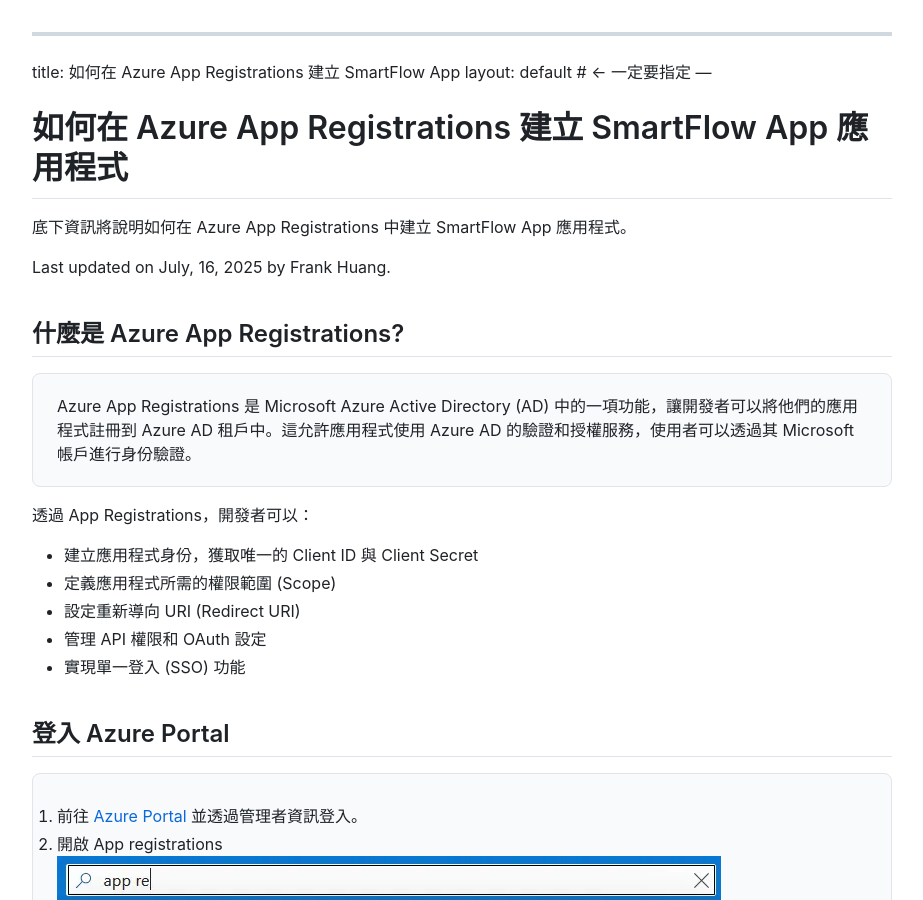
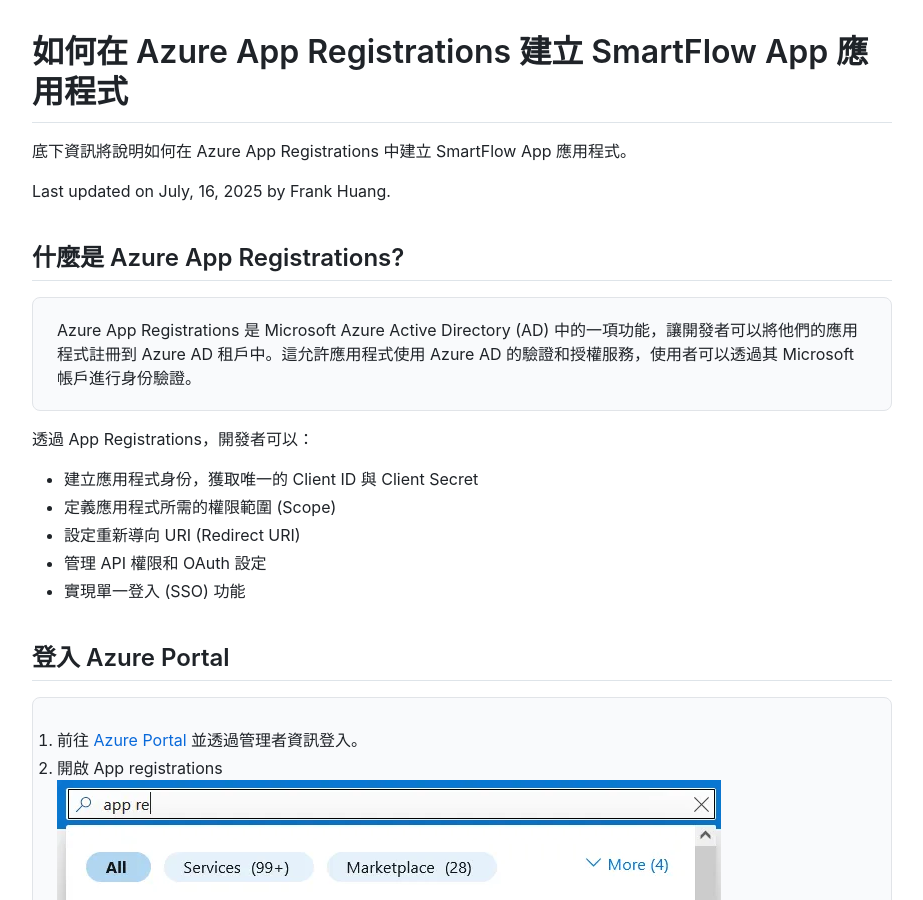
Before and after one commit to smartman-tw/smartman-tw.github.io, a Jekyll site: the page built from docs/azure_app_registration.md, in a window 1280 px wide and 900 px high. Shown: the whole window, without its empty margins (178-1101 px from the left). Built offline with Jekyll 4.4.1, drawn with Linux system fonts in a browser that asks for light colours; nearby versions of some CDN libraries; our own code applies the rules of GitHub Pages for plain Markdown files; comment, search, counter and statistics services are not loaded.

Commit message:
Update azure_app_registration.md
還原不用運設定樣式

```diff
--- a/docs/azure_app_registration.md
+++ b/docs/azure_app_registration.md
@@ -1,8 +1,3 @@
-
----
-title: 如何在 Azure App Registrations 建立 SmartFlow App
-layout: default          # ← 一定要指定
----
 
 # 如何在 Azure App Registrations 建立 SmartFlow App 應用程式
 底下資訊將說明如何在 Azure App Registrations 中建立 SmartFlow App 應用程式。
```
